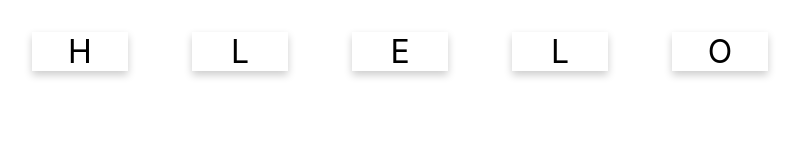
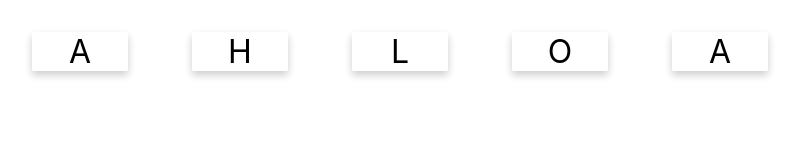
Before and after one commit to 6210110459/3SA03, a React (Create React App) app: page / in a window 1280 px wide. Shown: the top 160 px of the page, without its empty margins (0-805 px from the left). Built offline with nearby package versions, Linux system fonts and the light colour scheme.

Commit message:
card-game1

```diff
--- a/src/App.js
+++ b/src/App.js
@@ -2,11 +2,14 @@ import React from 'react';
 import './App.css';
 import WordCard from './WordCard';
 
-const word = "Hello";
+const word = ["Hello", "NiHao", "Konnichiwa", " Hola", "Aloha"];
+const i = Math.floor(Math.random() * word.length);
+
+
 function App() {
   return (
-  <div>
-      <WordCard value={word}/>
+  <div >
+    <WordCard value={word[i]}/>
   </div>
   );
 }
--- a/src/WordCard.js
+++ b/src/WordCard.js
@@ -10,7 +10,7 @@ const prepareStateFromWord = given_word =>{
         chars,
         attempt: 1,
         guess: '',
-        completed: false
+        completed: false,
     }
 }
 
@@ -41,6 +41,7 @@ export default function WordCard(props){
                 state.chars.map((c, i) =>
                     <CharacterCard value={c} key={i} activationHandler={activationHandler} attempt={state.attempt}/>
                     )
+
             }
         </div>
     )
```
